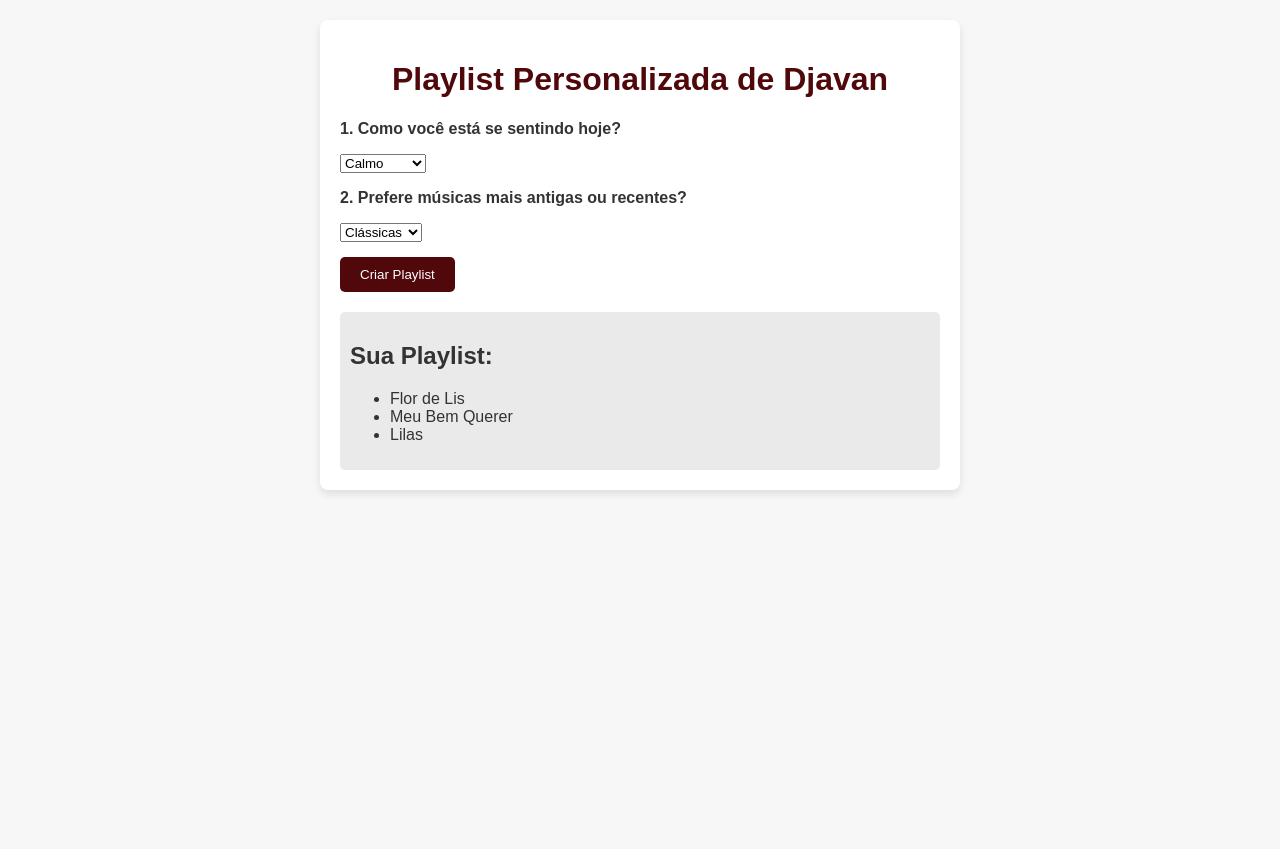
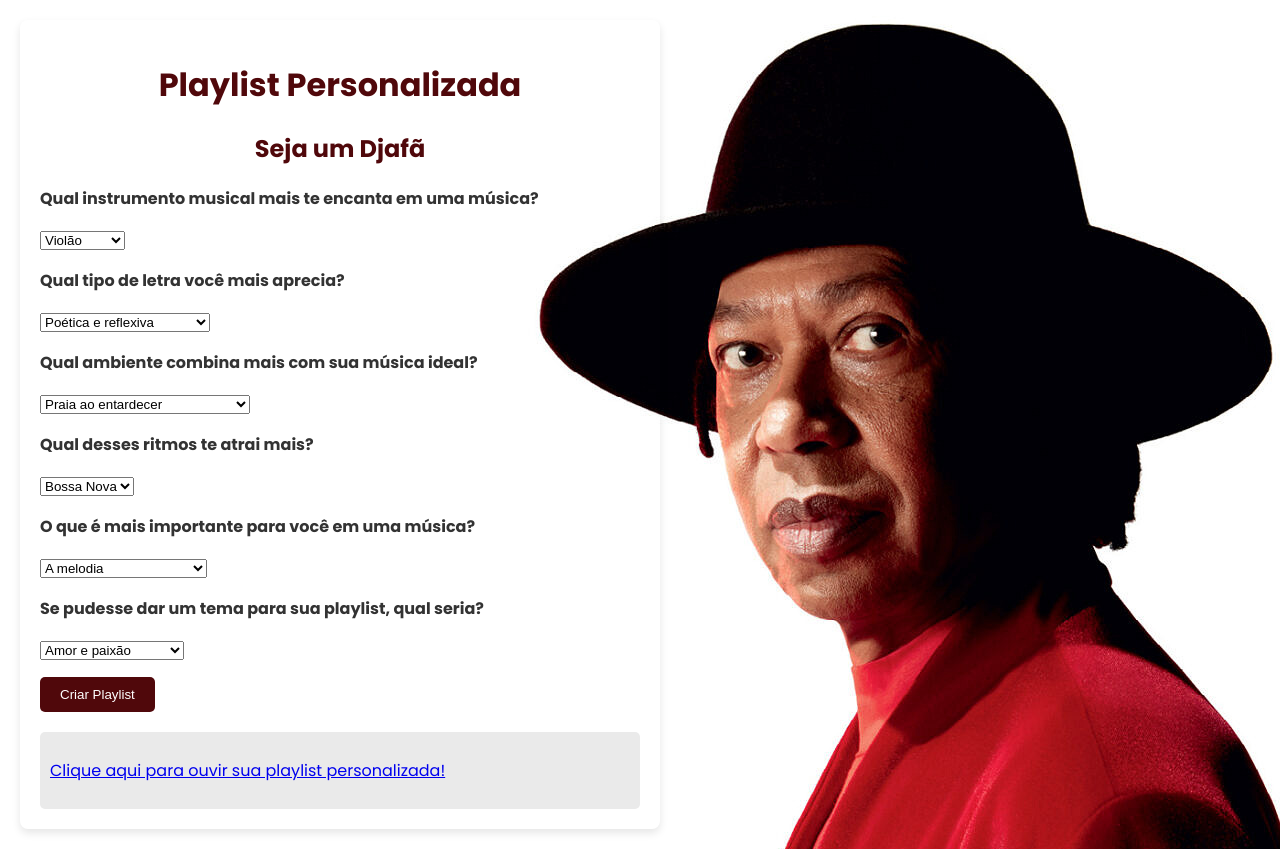
Before and after one commit to Danieldev707/ProjetoPessoal, a website: page Aplicação/public/playlist.html in a window 1280 px wide. Both pictures are taken after a click on the button "Criar Playlist". Before the commit the page ends 800 px from the top, so only its background shows below. Drawn offline with Linux system fonts and the light colour scheme.

Commit message:
Update: Playlist personalizadas em funcionamento

```diff
--- a/Aplicação/public/css/completeMusica.css
+++ b/Aplicação/public/css/completeMusica.css
@@ -8,7 +8,7 @@
 
 
 .banner-background {
-    background-image: url("../Imagens/wpp2.jpg");
+    background-image: url("../Imagens/wpp3.jpg");
     background-repeat: no-repeat;
     background-size: cover;
     background-position: center;
@@ -116,9 +116,6 @@
     user-select: none;
 }
 
-span {
-display: block;
-}
 
 
 
--- a/Aplicação/public/css/playlist.css
+++ b/Aplicação/public/css/playlist.css
@@ -1,19 +1,19 @@
+@import url('https://fonts.googleapis.com/css2?family=Poppins:wght@200;300;400;500;600;700&display=swap');
+
 body {
-    font-family: Arial, sans-serif;
-    background-color: #f7f7f7;
+    font-family: 'Poppins', sans-serif;
+    background: url(../Imagens/fundoBranco.jpg);
     color: #333;
     margin: 0;
     padding: 20px;
   }
   .container {
     max-width: 600px;
-    margin: 0 auto;
     padding: 20px;
-    background: #fff;
     border-radius: 8px;
     box-shadow: 0 4px 8px rgba(0, 0, 0, 0.1);
   }
-  h1 {
+  h1, h2 {
     text-align: center;
     color: #50080B;
   }
--- a/Aplicação/public/css/style-quiz.css
+++ b/Aplicação/public/css/style-quiz.css
@@ -5,7 +5,6 @@
     box-sizing: border-box;
     font-family: 'Poppins', sans-serif;
 }
-
 
 .banner-background {
     background-image: url("../Imagens/wpp2.jpg");
--- a/Aplicação/public/js/completeMusica.js
+++ b/Aplicação/public/js/completeMusica.js
@@ -1,3 +1,4 @@
+
 const completeMusica = [
   {
     numb: 1,
@@ -100,7 +101,7 @@
   },
   {
     numb: 10,
-    question: "Um amor puro Não sabe a força que tem",
+    question: "Um amor tão puro que ainda nem sabe a força que tem",
     options: ["Meu amor, eu juro Ser teu amor refém", "Meu amor, eu juro Ser teu e de mais ninguém", "Meu amor, eu juro Ser teu amante além", "Meu amor, eu juro Você é o maior bem"],
     answer: "Meu amor, eu juro Ser teu e de mais ninguém",
     musica: {
--- a/Aplicação/public/js/playlist.js
+++ b/Aplicação/public/js/playlist.js
@@ -1,40 +1,23 @@
-function generatePlaylist() {
-    const mood = document.getElementById("mood").value;
-    const era = document.getElementById("era").value;
-    const playlist = [];
-    const resultContainer = document.getElementById("result");
-    const playlistContainer = document.getElementById("playlist");
+function gerarPlaylist() {
+  const instrumento = document.getElementById("instrumento").value;
+  const letra = document.getElementById("lyrics").value;
+  const ambiente = document.getElementById("ambiente").value;
 
-    // Limpa o conteúdo anterior
-    playlistContainer.innerHTML = "";
+  var playlist = "";
 
-    // Lógica para criar a playlist
-    if (mood === "calm") {
-      if (era === "classic") {
-        playlist.push("Flor de Lis", "Meu Bem Querer", "Lilas");
-      } else {
-        playlist.push("Se", "Esquinas", "Acelerou");
-      }
-    } else if (mood === "romantic") {
-      if (era === "classic") {
-        playlist.push("Samurai", "Oceano", "Seduzir");
-      } else {
-        playlist.push("Eu Te Devoro", "Azul", "Um Amor Puro");
-      }
-    } else if (mood === "energetic") {
-      if (era === "classic") {
-        playlist.push("Serrado", "Açaí", "Alagoas");
-      } else {
-        playlist.push("Farinha", "Sabe Você", "Carnaval no Rio");
-      }
-    }
+  if (instrumento === "guitarra" || letra === "romantico" || ambiente === "romantico") {
+    playlist = "https://open.spotify.com/playlist/4qu8AyKhcZaQtQQwERZDf8?si=EFL2U1ekRUusRLrDEVpM9w"; // Ame como Djavan
+  } else if (instrumento === "percussao" || letra === "danceable" || ambiente === "ensolarado") {
+    playlist = "https://open.spotify.com/playlist/1zeWW5RAzLfyR1J29OWfOP?si=zrQ3n_bMTAaJ0BHX_8pEiQ"; // Dance como Djavan
+  } else if (instrumento === "saxofone" || letra === "poetico" || ambiente === "praia") {
+    playlist = "https://open.spotify.com/playlist/4E96FrM2xEwqIhI8qz4vqS?si=kClXyeJ_RnKMoexY_kn51A"; // MPB como Djavan
+  } else if (instrumento === "piano" || letra === "nostalgico" || ambiente === "introspective") {
+    playlist = "https://open.spotify.com/playlist/11F3pBZykFTE5VNyQFn4oY?si=jymTmFerRiWmwSDHzp87aQ"; // Reflita como Djavan
+  } else {
+    playlist = "https://open.spotify.com/playlist/3tlRemyudcAAqb07LcGlrG?si=M8ClnyvKSOKqrccvBsvnsg"; // Lembre como Djavan
+  }
 
-    // Exibe a playlist gerada
-    playlist.forEach((song) => {
-      const li = document.createElement("li");
-      li.textContent = song;
-      playlistContainer.appendChild(li);
-    });
-
-    resultContainer.style.display = "block";
-  }
+  const resultado = document.getElementById("result");
+  resultado.innerHTML = `<p><a href="${playlist}" target="_blank">Clique aqui para ouvir sua playlist personalizada!</a></p>`;
+  resultado.style.display = "block";
+}
--- a/Aplicação/public/playlist.html
+++ b/Aplicação/public/playlist.html
@@ -9,30 +9,69 @@
 </head>
 <body>
   <div class="container">
-    <h1>Playlist Personalizada de Djavan</h1>
+    <h1>Playlist Personalizada</h1>
+    <h2>Seja um Djafã</h2>
     <div id="quiz">
       <div class="question">
-        <p><strong>1. Como você está se sentindo hoje?</strong></p>
-        <select id="mood">
-          <option value="calm">Calmo</option>
-          <option value="romantic">Romântico</option>
-          <option value="energetic">Energético</option>
+        <p><strong>Qual instrumento musical mais te encanta em uma música?</strong></p>
+        <select id="instrumento">
+          <option value="guitarra">Violão</option>
+          <option value="piano">Piano</option>
+          <option value="percussao">Percussão</option>
+          <option value="saxofone">Saxofone</option>
         </select>
       </div>
       <div class="question">
-        <p><strong>2. Prefere músicas mais antigas ou recentes?</strong></p>
-        <select id="era">
-          <option value="classic">Clássicas</option>
-          <option value="modern">Modernas</option>
+        <p><strong>Qual tipo de letra você mais aprecia?</strong></p>
+        <select id="lyrics">
+          <option value="poetico">Poética e reflexiva</option>
+          <option value="romantico">Romântica e apaixonada</option>
+          <option value="danceable">Dançante e vibrante</option>
+          <option value="nostalgico">Nostálgica e clássica</option>
         </select>
       </div>
-      <button onclick="generatePlaylist()">Criar Playlist</button>
+      <div class="question">
+        <p><strong>Qual ambiente combina mais com sua música ideal?</strong></p>
+        <select id="ambiente">
+          <option value="praia">Praia ao entardecer</option>
+          <option value="romantico">Uma noite romântica</option>
+          <option value="ensolarado">Um dia ensolarado com amigos</option>
+          <option value="introspective">Um momento introspectivo</option>
+        </select>
+      </div>
+      <div class="question">
+        <p><strong>Qual desses ritmos te atrai mais?</strong></p>
+        <select id="rhythm">
+          <option value="bossa-nova">Bossa Nova</option>
+          <option value="samba">Samba</option>
+          <option value="jazz">Jazz</option>
+          <option value="mpb">Pop MPB</option>
+        </select>
+      </div>
+      <div class="question">
+        <p><strong>O que é mais importante para você em uma música?</strong></p>
+        <select id="prioridade">
+          <option value="melodia">A melodia</option>
+          <option value="voz">A voz do cantor</option>
+          <option value="harmonia">A harmonia instrumental</option>
+          <option value="emocao-connection">A conexão emocional</option>
+        </select>
+      </div>
+      <div class="question">
+        <p><strong>Se pudesse dar um tema para sua playlist, qual seria?</strong></p>
+        <select id="tema">
+          <option value="amor">Amor e paixão</option>
+          <option value="alegria">Alegria e celebração</option>
+          <option value="reflexao">Reflexões da vida</option>
+          <option value="viagem">Viagem pelo Brasil</option>
+        </select>
+      </div>
+      <button onclick="gerarPlaylist()">Criar Playlist</button>
     </div>
     <div id="result" class="result" style="display: none;">
       <h2>Sua Playlist:</h2>
       <ul id="playlist"></ul>
     </div>
   </div>
-
 </body>
 </html>
```
Also changed, not shown: Aplicação/public/completeMusica.html (+1 -4 lines), Aplicação/public/css/dash.css (+9 -9 lines), Aplicação/public/dashboard.html (+1 -0 lines), Aplicação/public/index.html (+2 -3 lines), Aplicação/public/js/main-complete-musica.js (+10 -60 lines), Aplicação/public/Imagens/DjavanFundoPreto.jpg (added).
